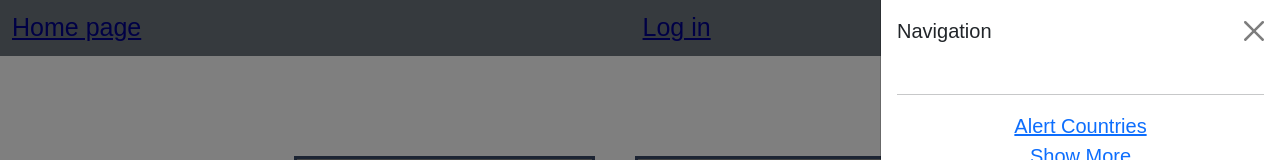
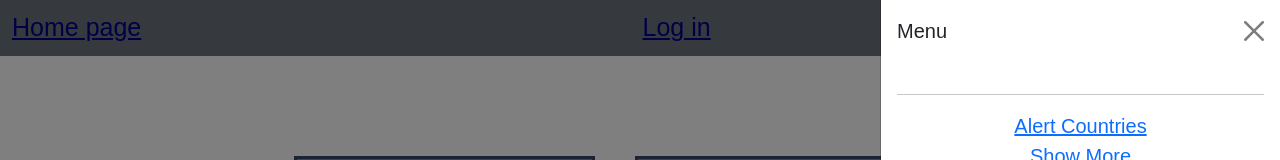
Before and after one commit to pranabcode2023/Covid-19-React-Project, a React (Create React App) app: page /login in a window 1280 px wide. Both pictures are taken after a click on the button 1240 px from the left and 28 px from the top of the page. Shown: the top 160 px of the page. Built offline with nearby package versions, Linux system fonts and the light colour scheme; no server answers; a web font is replaced by a local one.

Commit message:
Add button & Menu

```diff
--- a/src/Components/Country.js
+++ b/src/Components/Country.js
@@ -151,7 +151,7 @@ const Country = () => {
                             <td>{numberFormat.format(country.active)}</td>
                             <td>
                                 <Button variant="secondary" onClick={() => handleShowModal(country)}>
-                                    Add
+                                    Add New Case
                                 </Button>
                             </td>
                         </tr>
--- a/src/Components/Navbar.js
+++ b/src/Components/Navbar.js
@@ -37,7 +37,7 @@ function OffcanvasNavbar() {
                         >
                             <Offcanvas.Header closeButton>
                                 <Offcanvas.Title id={`offcanvasNavbarLabel-expand-${expand}`}>
-                                    Navigation
+                                    Menu
                                 </Offcanvas.Title>
                             </Offcanvas.Header>
                             <Offcanvas.Body>
```
